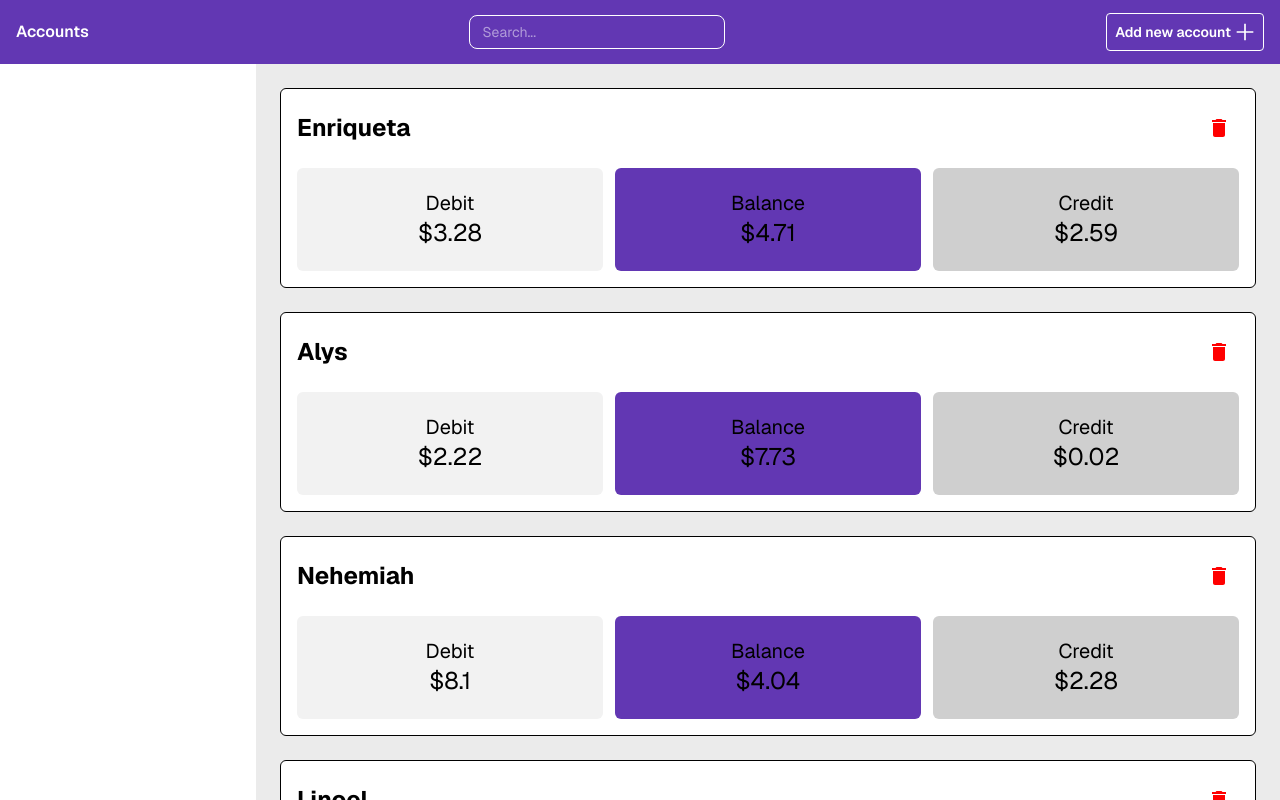
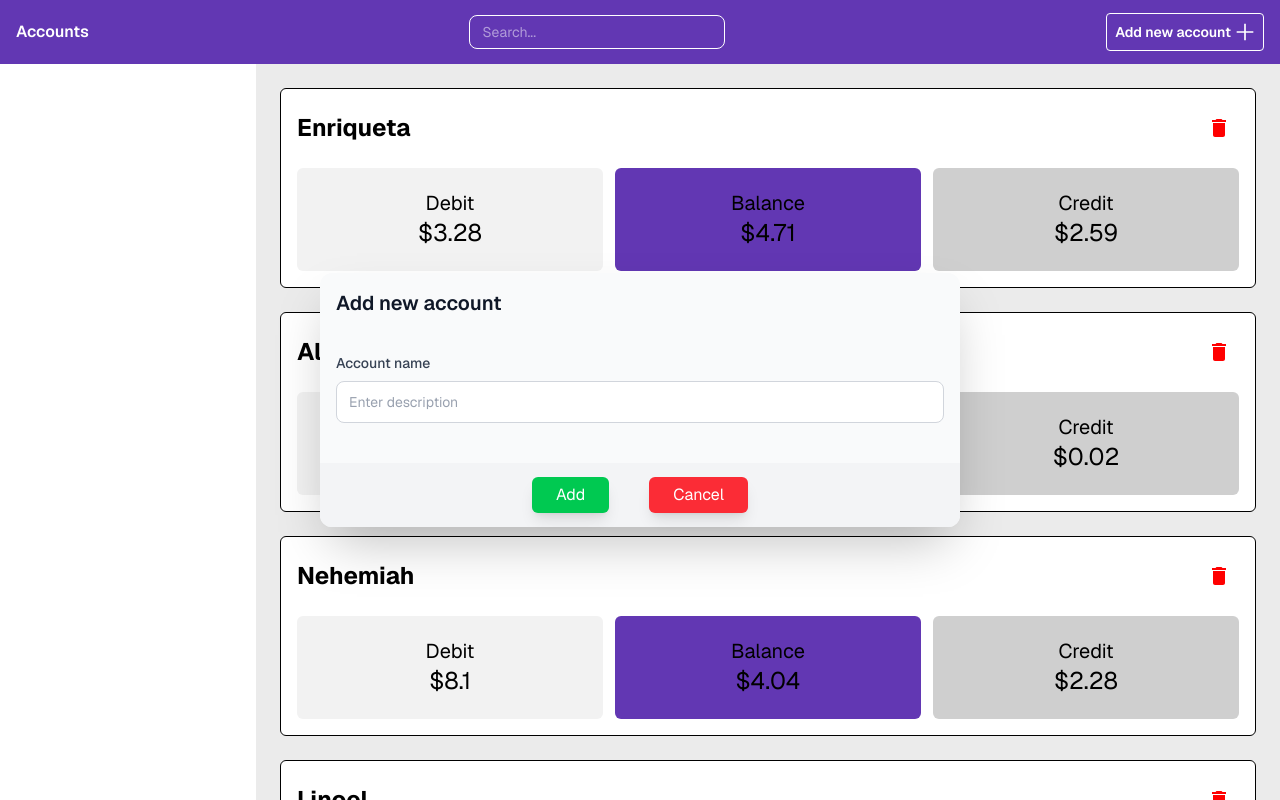
Before and after one commit to SaarthakDEV/account-manager-extended, a Next.js app: page / in a window 1280 px wide. Both pictures are taken after a click on the element "Add new account". Built offline with nearby package versions, Linux system fonts and the light colour scheme.

Commit message:
Add account form added

```diff
--- a/app/(root)/AddButton.tsx
+++ b/app/(root)/AddButton.tsx
@@ -2,10 +2,30 @@
 import React, { useState } from "react";
 import { Plus } from "../icons";
 import Dialog from "../components/Dialog";
+import { useForm, SubmitHandler } from "react-hook-form";
+import formSchema, { SchemaType } from "./schema";
+import { zodResolver } from "@hookform/resolvers/zod";
+import { CTAs } from "../components/Dialog/Cta";
 
 const AddButton = () => {
   const [openAddAccountDialog, setOpenAddAccountDialog] =
     useState<boolean>(false);
+
+  const {
+    register,
+    handleSubmit,
+    formState: { errors, isSubmitting },
+  } = useForm<SchemaType>({
+    resolver: zodResolver(formSchema),
+    defaultValues: {
+      accountName: "",
+    },
+  });
+
+  const onSubmit: SubmitHandler<SchemaType> = ({ accountName }) => {
+
+  }
+
   return (
     <>
       <div
@@ -14,6 +34,49 @@ const AddButton = () => {
       >
         Add new account <Plus svg={{ className: "cursor-pointer" }} />
       </div>
+
+      <Dialog
+        open={openAddAccountDialog}
+        heading="Add new account"
+        needFooter
+        ctaConfig={{
+          [CTAs.CONFIRM]: {
+            title: isSubmitting ? "Adding..." : "Add",
+            onClick: handleSubmit(onSubmit),
+          },
+          [CTAs.CANCEL]: {
+            title: "Cancel",
+            onClick: () => setOpenAddAccountDialog(false),
+          },
+        }}
+      >
+        <div className="mb-6">
+          <label
+            htmlFor="account-name"
+            className="mb-2 block text-sm font-medium text-gray-700"
+          >
+            Account name
+          </label>
+
+          <input
+            id="account-name"
+            type="text"
+            {...register("accountName")}
+            placeholder="Enter description"
+            className={`w-full rounded-lg border bg-white px-3 py-2.5 text-sm text-gray-900 outline-none transition placeholder:text-gray-400 focus:ring-2 ${
+              errors.accountName
+                ? "border-red-400 focus:border-red-500 focus:ring-red-100"
+                : "border-gray-300 focus:border-blue-500 focus:ring-blue-100"
+            }`}
+          />
+
+          {errors.accountName && (
+            <p className="mt-1.5 text-sm text-red-600">
+              {errors.accountName.message}
+            </p>
+          )}
+        </div>
+      </Dialog>
     </>
   );
 };
--- /dev/null
+++ b/app/(root)/schema.ts
@@ -0,0 +1,9 @@
+import * as z from "zod";
+
+const formSchema = z.object({
+    accountName: z.string("Please enter valid account name").min(0, "Length should be greater than 3 characters").max(10,"Account name cannot exceed 10 characters")
+})
+
+export type SchemaType = z.infer<typeof formSchema>;
+
+export default formSchema;
--- a/app/components/Dialog/index.tsx
+++ b/app/components/Dialog/index.tsx
@@ -5,7 +5,7 @@ import { Cross } from "@/app/icons";
 
 interface DialogProps {
   heading: string;
-  title: string;
+  title?: string;
   open: boolean;
   needFooter?: boolean;
   onClose?: () => void;
@@ -26,18 +26,19 @@ const Dialog: FC<DialogProps> = ({
   if (!open) return <></>;
   return (
     <div className="h-screen w-screen absolute flex justify-center items-center top-0 left-0">
-      <div className="static min-h-[40vh] w-[50vw] rounded-xl shadow-2xl flex flex-col bg-gray-50">
+      <div className="static w-[50vw] rounded-xl shadow-2xl flex flex-col bg-gray-50">
         <div className="p-4">
           <div className="flex">
             <h2 className="text-xl flex-1 font-semibold text-gray-900">
               {heading}
             </h2>
-            <Cross
+            {
+              !needFooter && <Cross
               SVG={{
-                className: "cursor-pointer hover:text-red-500",
+                className: "cursor-pointer text-red-500 hover:text-red-400 transition",
                 onClick: onClose,
               }}
-            />
+            />}
           </div>
           <p className="mt-1 text-sm text-gray-500">{title}</p>
         </div>
```
